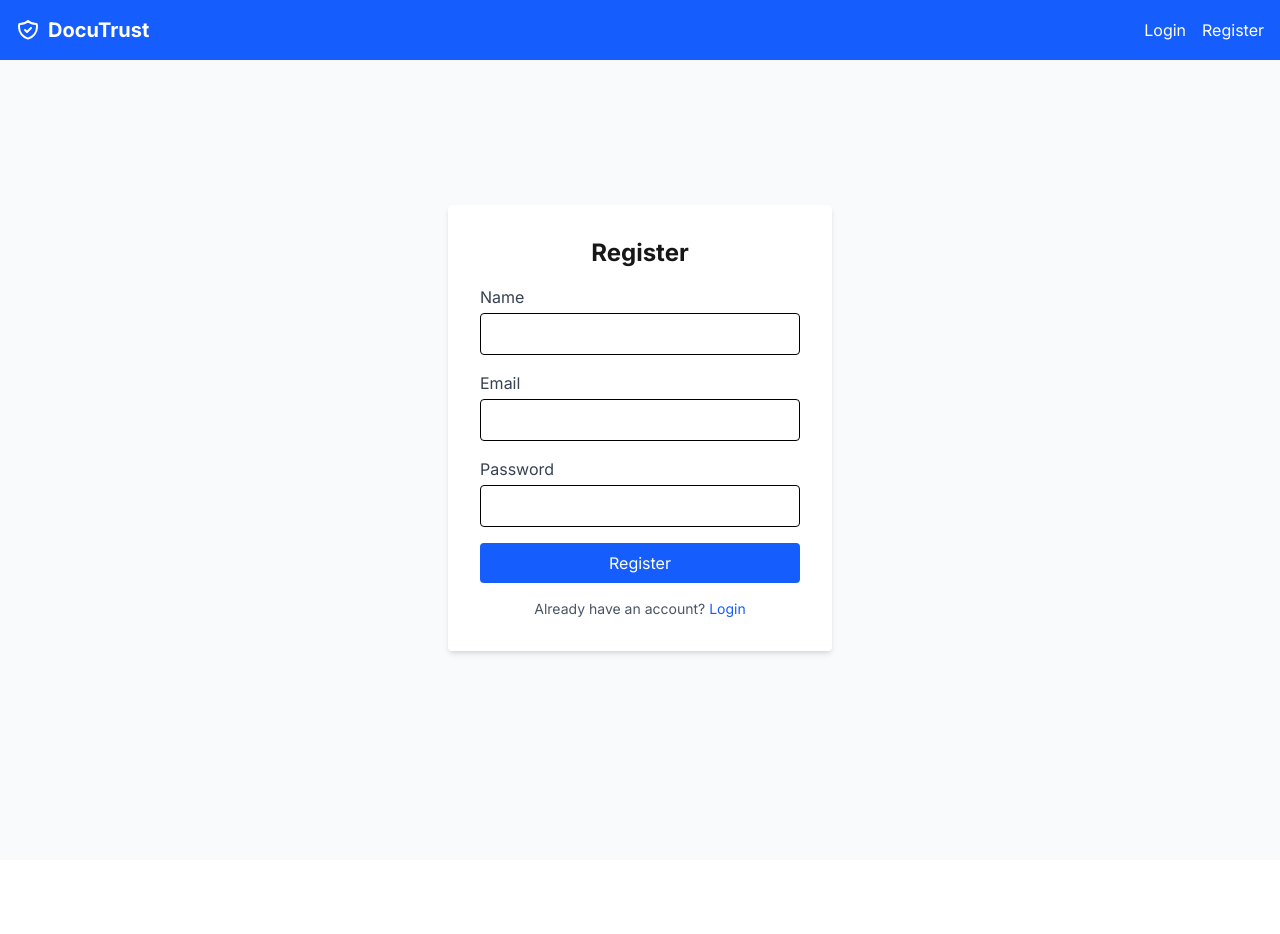
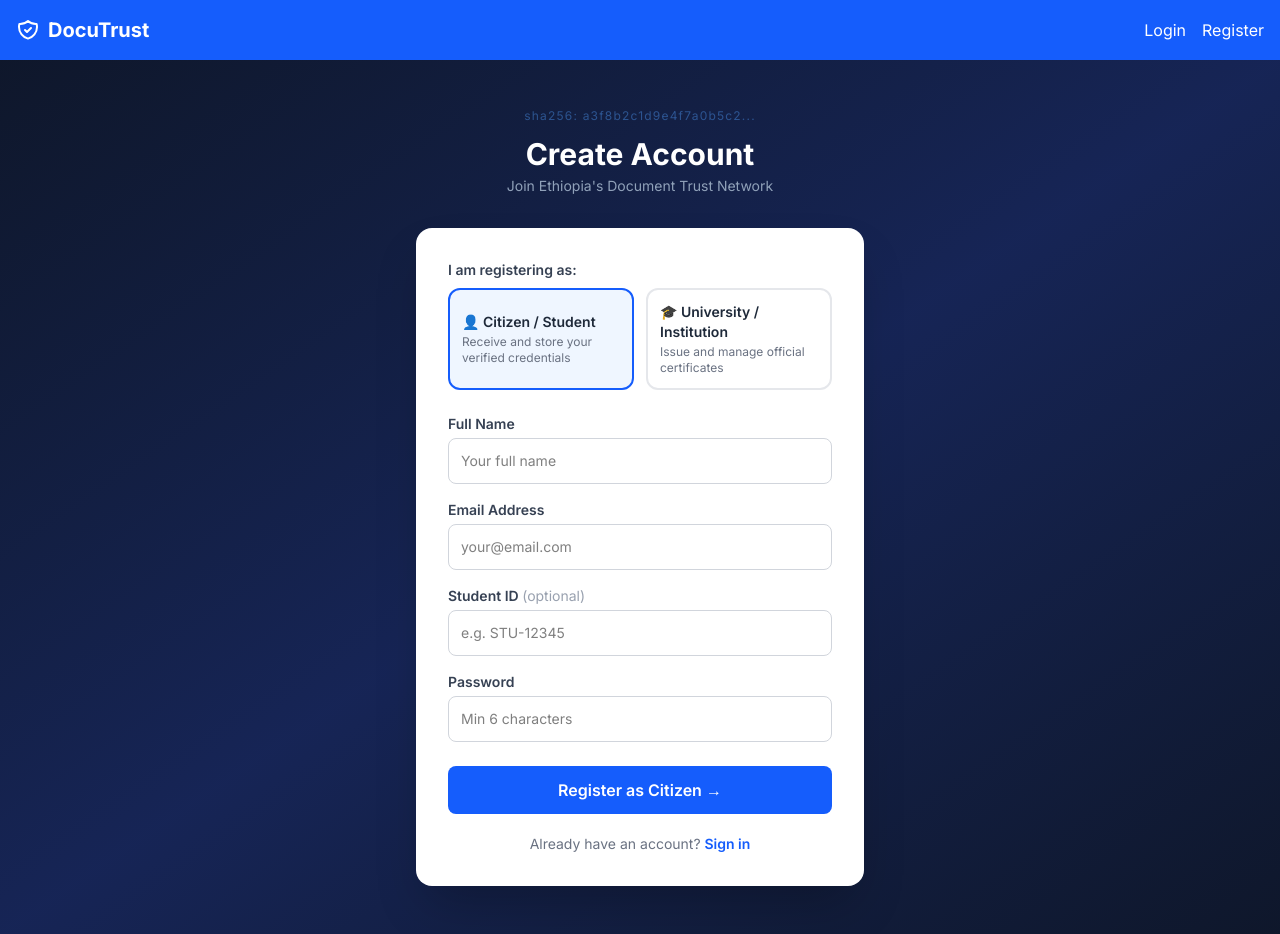
Before and after one commit to AbenezerMathewos/DocuTrust, a Next.js app in the folder frontend/: page /register in a window 1280 px wide. Before the commit the page ends 860 px from the top, so only its background shows below. Built offline with nearby package versions, Linux system fonts and the light colour scheme; no server answers.

Commit message:
feat: update page.tsx

```diff
--- a/frontend/src/app/register/page.tsx
+++ b/frontend/src/app/register/page.tsx
@@ -1,70 +1,97 @@
 'use client';
-
 import { useState } from 'react';
 import { useAuth } from '../../context/AuthContext';
 import api from '../../utils/api';
 import Link from 'next/link';
 
+const ROLES = [
+  { value: 'holder', label: '👤 Citizen / Student', desc: 'Receive and store your verified credentials' },
+  { value: 'issuer', label: '🎓 University / Institution', desc: 'Issue and manage official certificates' },
+];
+
 export default function Register() {
   const [name, setName] = useState('');
   const [email, setEmail] = useState('');
   const [password, setPassword] = useState('');
+  const [role, setRole] = useState('holder');
+  const [studentId, setStudentId] = useState('');
   const [error, setError] = useState('');
+  const [loading, setLoading] = useState(false);
   const { login } = useAuth();
 
   const handleSubmit = async (e: React.FormEvent) => {
     e.preventDefault();
+    setLoading(true);
+    setError('');
     try {
-      const res = await api.post('/auth/register', { name, email, password });
-      login(res.data.token);
+      const res = await api.post('/auth/register', { name, email, password, role, studentId: role === 'holder' ? studentId : undefined });
+      login(res.data.token, res.data.user);
     } catch (err: any) {
       setError(err.response?.data?.error || 'Registration failed');
+    } finally {
+      setLoading(false);
     }
   };
 
   return (
-    <div className="flex justify-center items-center h-[calc(100vh-64px)]">
-      <div className="bg-white p-8 rounded shadow-md w-96">
-        <h2 className="text-2xl font-bold mb-4 text-center">Register</h2>
-        {error && <p className="text-red-500 mb-4 text-center">{error}</p>}
+    <div className="min-h-[calc(100vh-64px)] bg-gradient-to-br from-slate-900 via-blue-950 to-slate-900 flex items-center justify-center px-4 py-12">
+      <div className="w-full max-w-md">
+        <div className="text-center mb-8">
+          <div className="text-xs font-mono text-blue-400/40 mb-3 tracking-widest">sha256: a3f8b2c1d9e4f7a0b5c2...</div>
+          <h1 className="text-3xl font-bold text-white">Create Account</h1>
+          <p className="text-slate-400 text-sm mt-1">Join Ethiopia's Document Trust Network</p>
+        </div>
+
+        <div className="bg-white rounded-2xl shadow-2xl p-8">
+          {error && <div className="bg-red-50 border border-red-200 text-red-700 text-sm rounded-lg p-3 mb-4">{error}</div>}
+
+          {/* Role Selector */}
+          <div className="mb-6">
+            <label className="block text-sm font-semibold text-gray-700 mb-2">I am registering as:</label>
+            <div className="grid grid-cols-2 gap-3">
+              {ROLES.map((r) => (
+                <button key={r.value} type="button" onClick={() => setRole(r.value)}
+                  className={`text-left border-2 rounded-xl p-3 transition-all ${role === r.value ? 'border-blue-600 bg-blue-50' : 'border-gray-200 hover:border-gray-300'}`}>
+                  <div className="font-semibold text-sm text-gray-800">{r.label}</div>
+                  <div className="text-xs text-gray-500 mt-0.5">{r.desc}</div>
+                </button>
+              ))}
+            </div>
+          </div>
+
           <form onSubmit={handleSubmit} className="space-y-4">
             <div>
-            <label className="block text-gray-700 mb-1">Name</label>
-            <input
-              type="text"
-              className="w-full border rounded p-2 text-black"
-              value={name}
-              onChange={(e) => setName(e.target.value)}
-              required
-            />
+              <label className="block text-sm font-semibold text-gray-700 mb-1">Full Name</label>
+              <input type="text" value={name} onChange={(e) => setName(e.target.value)} required
+                className="w-full border border-gray-300 rounded-lg p-3 text-sm focus:outline-none focus:ring-2 focus:ring-blue-500 text-black" placeholder="Your full name" />
             </div>
             <div>
-            <label className="block text-gray-700 mb-1">Email</label>
-            <input
-              type="email"
-              className="w-full border rounded p-2 text-black"
-              value={email}
-              onChange={(e) => setEmail(e.target.value)}
-              required
-            />
+              <label className="block text-sm font-semibold text-gray-700 mb-1">Email Address</label>
+              <input type="email" value={email} onChange={(e) => setEmail(e.target.value)} required
+                className="w-full border border-gray-300 rounded-lg p-3 text-sm focus:outline-none focus:ring-2 focus:ring-blue-500 text-black" placeholder="your@email.com" />
             </div>
+            {role === 'holder' && (
               <div>
-            <label className="block text-gray-700 mb-1">Password</label>
-            <input
-              type="password"
-              className="w-full border rounded p-2 text-black"
-              value={password}
-              onChange={(e) => setPassword(e.target.value)}
-              required
-            />
+                <label className="block text-sm font-semibold text-gray-700 mb-1">Student ID <span className="text-gray-400 font-normal">(optional)</span></label>
+                <input type="text" value={studentId} onChange={(e) => setStudentId(e.target.value)}
+                  className="w-full border border-gray-300 rounded-lg p-3 text-sm focus:outline-none focus:ring-2 focus:ring-blue-500 text-black" placeholder="e.g. STU-12345" />
               </div>
-          <button type="submit" className="w-full bg-blue-600 text-white rounded p-2 hover:bg-blue-700">
-            Register
+            )}
+            <div>
+              <label className="block text-sm font-semibold text-gray-700 mb-1">Password</label>
+              <input type="password" value={password} onChange={(e) => setPassword(e.target.value)} required
+                className="w-full border border-gray-300 rounded-lg p-3 text-sm focus:outline-none focus:ring-2 focus:ring-blue-500 text-black" placeholder="Min 6 characters" />
+            </div>
+            <button type="submit" disabled={loading}
+              className="w-full bg-blue-600 hover:bg-blue-700 text-white font-semibold py-3 rounded-lg transition-colors disabled:opacity-60 mt-2">
+              {loading ? 'Creating account...' : `Register as ${role === 'holder' ? 'Citizen' : 'Institution'} →`}
             </button>
           </form>
-        <p className="mt-4 text-center text-sm text-gray-600">
-          Already have an account? <Link href="/login" className="text-blue-600">Login</Link>
+
+          <p className="text-center text-sm text-gray-500 mt-5">
+            Already have an account? <Link href="/login" className="text-blue-600 font-semibold hover:underline">Sign in</Link>
           </p>
+        </div>
       </div>
     </div>
   );
```
Lines whose indentation alone changed are shown as unchanged.
